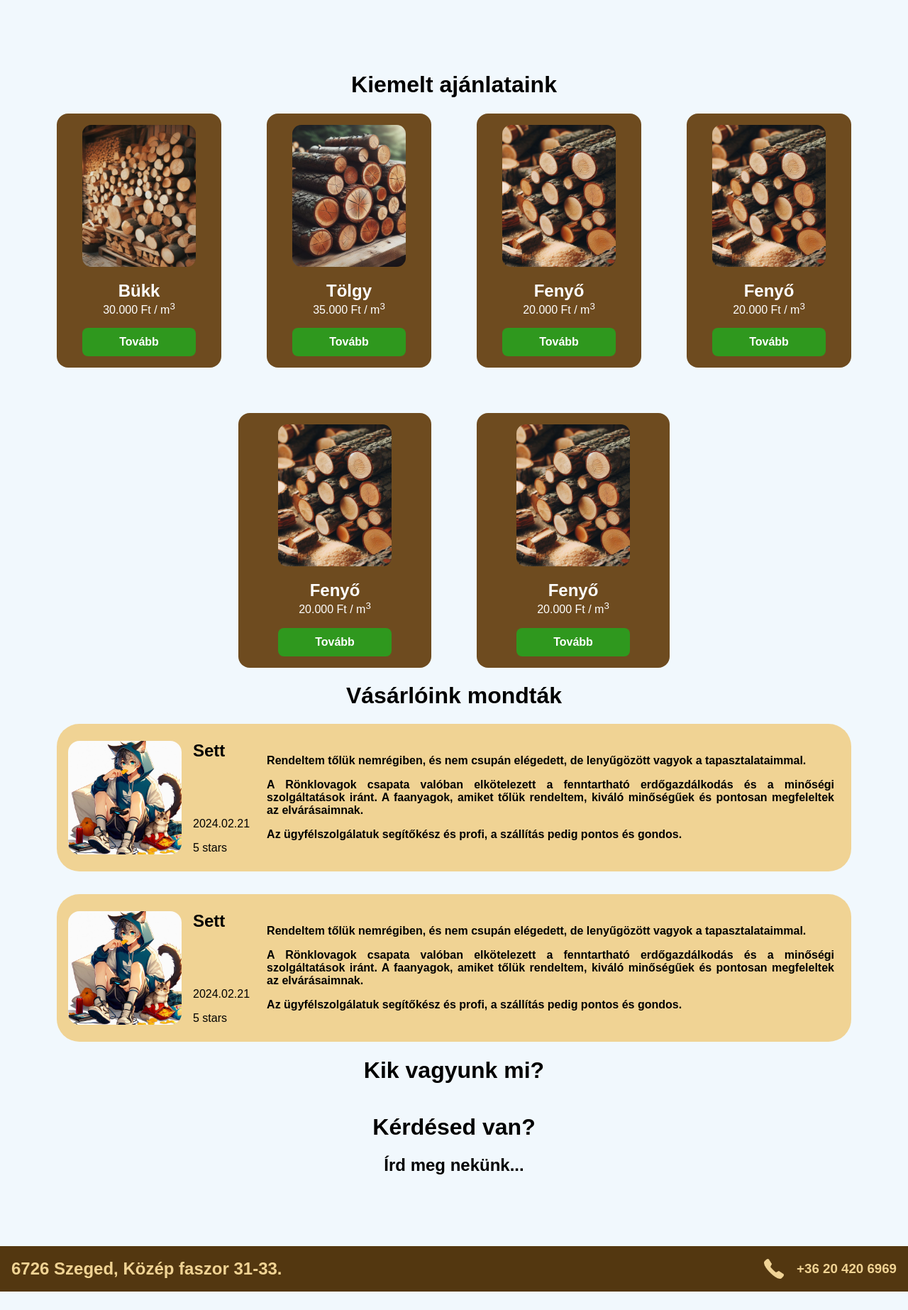
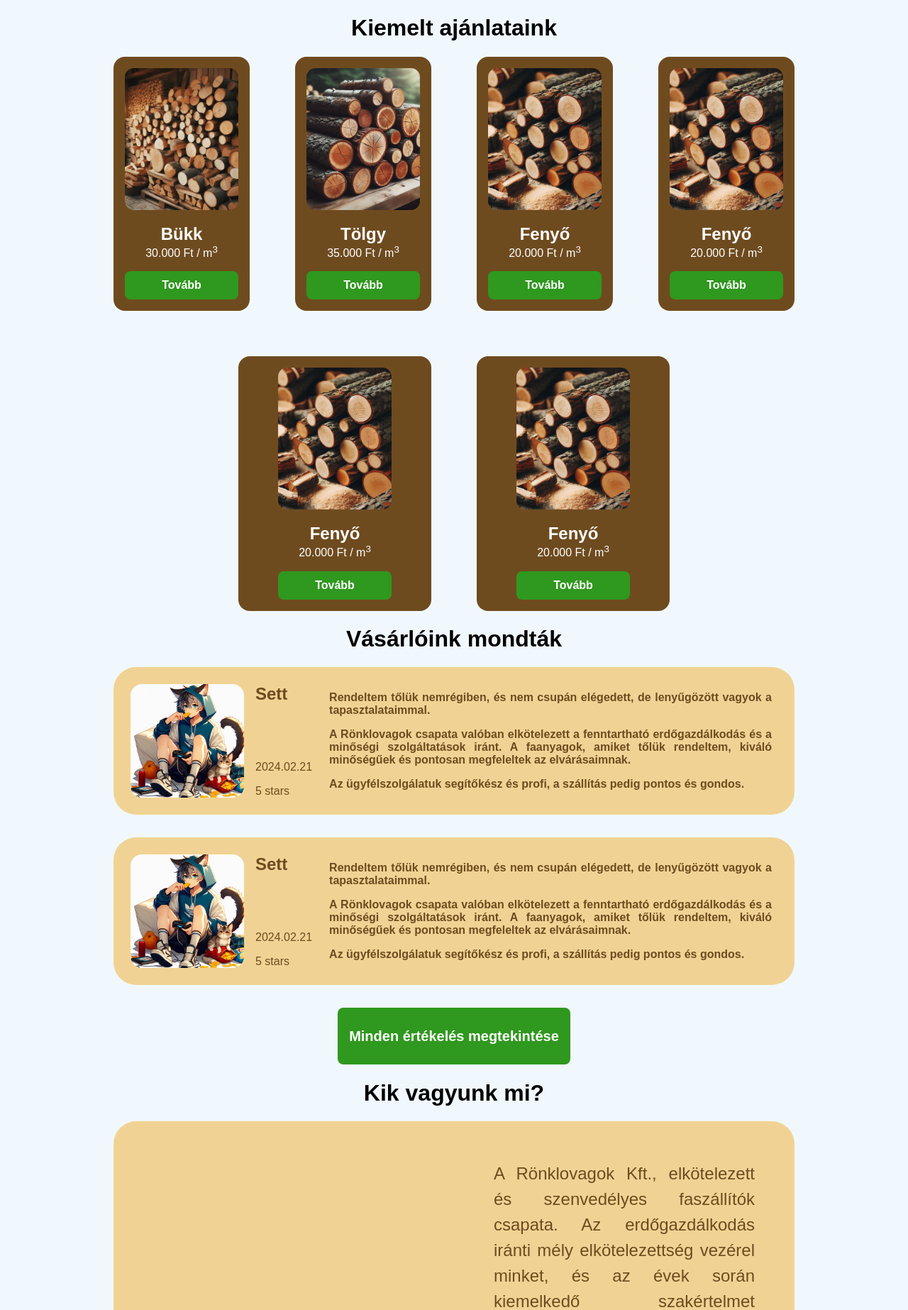
Before and after one commit to alukacs03/webterv_projekt_2024, a PHP site: page /pages/index.html in a window 1280 px wide. Shown: the part 80-1926 px from the top of the page at 71% size. Before the commit the page ends 1900 px from the top, so only its background shows below. Run offline with PHP 8.4, Linux system fonts and the light colour scheme.

Commit message:
Főoldal rólunk szekció elkészítése
CSS még felülvizsgálatot igényel.

```diff
--- a/pages/index.html
+++ b/pages/index.html
@@ -118,9 +118,23 @@
                     </p>
                 </div>
             </div>
+            <button id="allReviewsButton">Minden értékelés megtekintése</button>
         </div>
         <h1 class="indexTitle">Kik vagyunk mi?</h1>
-        <div id="aboutUsWrapper"></div>
+        <div id="aboutUsWrapper">
+            <div id="aboutUsCard">
+                <div id="aboutUsLeft">
+                    <img src="../pictures/profilepics/ronklovagok.jpeg" id="aboutUsPicture" alt="mi, a Rönklovagok">
+                </div>
+                <div id="aboutUsRight">
+                    <div id="aboutUsTextDiv">
+                        <p>A Rönklovagok Kft., elkötelezett és szenvedélyes faszállítók csapata. Az erdőgazdálkodás iránti mély elkötelezettség vezérel minket, és az évek során kiemelkedő szakértelmet szereztünk a faszállítás művészetében.</p>
+                        <p>Mi, a Rönklovagok, büszkén viseljük ezt a címet, és szenvedéllyel végzünk minden feladatot. A fa, amit szállítunk, nem csupán anyag, hanem egy történet része, amelyet tisztelettel és gondoskodással kezelünk. Mint faszállítók, közösségünk minden tagja részt vesz a természet megóvásában és a minőségi szolgáltatások nyújtásában. A Rönklovagok nem csupán vállalkozás, hanem egy összetartó csapat, amely elkötelezetten szolgálja a fenntartható faipart és a környezetvédelmi célokat...</p>
+                    </div>
+                    <a href="rolunk.html"><button id="aboutUsButton">Szeretnék többet megtudni a Rönklovagokról</button></a>
+                </div>
+            </div>
+        </div>
         <div id="indexFormTitleWrapper">
             <h1 class="indexTitle">Kérdésed van?</h1>
             <h2 class="indexSubTitle">Írd meg nekünk...</h2>
--- a/styles/style.css
+++ b/styles/style.css
@@ -77,7 +77,7 @@ a {
     background-color: var(--background-colour);
     height: auto;
     flex: 1;
-    padding: 5rem;
+    padding: 0 10rem;
 }
 
 /*
@@ -85,6 +85,7 @@ a {
 */
 
 #offerWrapper{
+    width: 100%;
     display: flex;
     gap: 4rem;
     justify-content: center;
@@ -118,7 +119,7 @@ a {
     padding: 0;
 }
 
-.offerButton {
+.offerButton, #allReviewsButton, #aboutUsButton {
     margin: 0;
     padding: 0;
     color: white;
@@ -131,7 +132,7 @@ a {
     border-radius: 0.5rem;
 }
 
-.offerButton:hover {
+.offerButton:hover, #allReviewsButton:hover, #aboutUsButton:hover {
     background-color: var(--button-color-active);
     cursor: pointer;
 }
@@ -150,6 +151,7 @@ a {
 #reviewWrapper {
     display: flex;
     flex-direction: column;
+    align-items: center;
     gap: 2rem;
 }
 
@@ -157,9 +159,10 @@ a {
     display: flex;
     box-sizing: border-box;
     background-color: var(--light-colour);
-    padding: 1rem 0.5rem;
+    padding: 1rem;
     border-radius: 2rem;
     flex-wrap: wrap;
+    color: var(--dark-green);
 }
 
 .reviewProfilePic {
@@ -215,6 +218,70 @@ a {
     gap: 1rem;
 }
 
+#allReviewsButton {
+    width: auto;
+    padding: 1rem;
+    height: 5rem;
+    font-size: 1.25rem;
+}
+
+/*
+    About Us
+*/
+
+#aboutUsWrapper {
+    display: flex;
+    align-items: center;
+    justify-content: center;
+}
+
+#aboutUsCard {
+    display: flex;
+    box-sizing: border-box;
+    background-color: var(--light-colour);
+    padding: 2rem;
+    border-radius: 2rem;
+    flex-flow: row wrap;
+    color: var(--dark-green);
+}
+
+#aboutUsLeft {
+    display: flex;
+    align-items: center;
+    justify-content: center;
+    text-align: left;
+    max-width: 30rem;
+}
+
+#aboutUsRight {
+    padding: 0 1.5rem;
+    margin: 0;
+    display: flex;
+    flex-direction: column;
+    flex: 1;
+}
+
+#aboutUsPicture {
+    width: 100%;
+    border-radius: 1rem;
+    flex: 1;
+    align-self: center;
+}
+
+#aboutUsTextDiv {
+    text-align: justify;
+    font-size: 1.5rem;
+    line-height: 2.25rem;
+    margin: 0;
+    padding: 0;
+}
+
+#aboutUsButton {
+    width: 100%;
+    padding: 1rem;
+    height: auto;
+    font-size: 1rem;
+}
 
 /*
     Footer
```
Also changed, not shown: pictures/profilepics/ronklovagok.jpeg (added).
